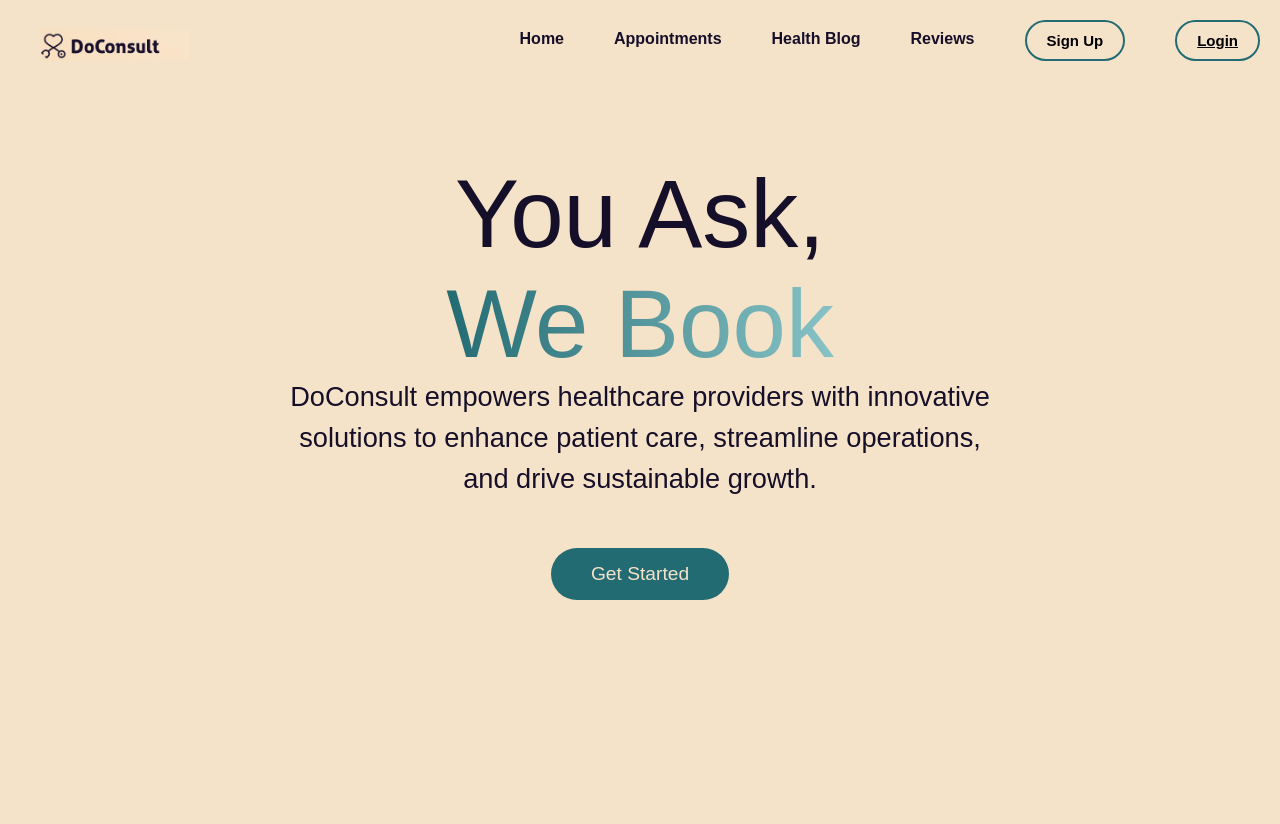
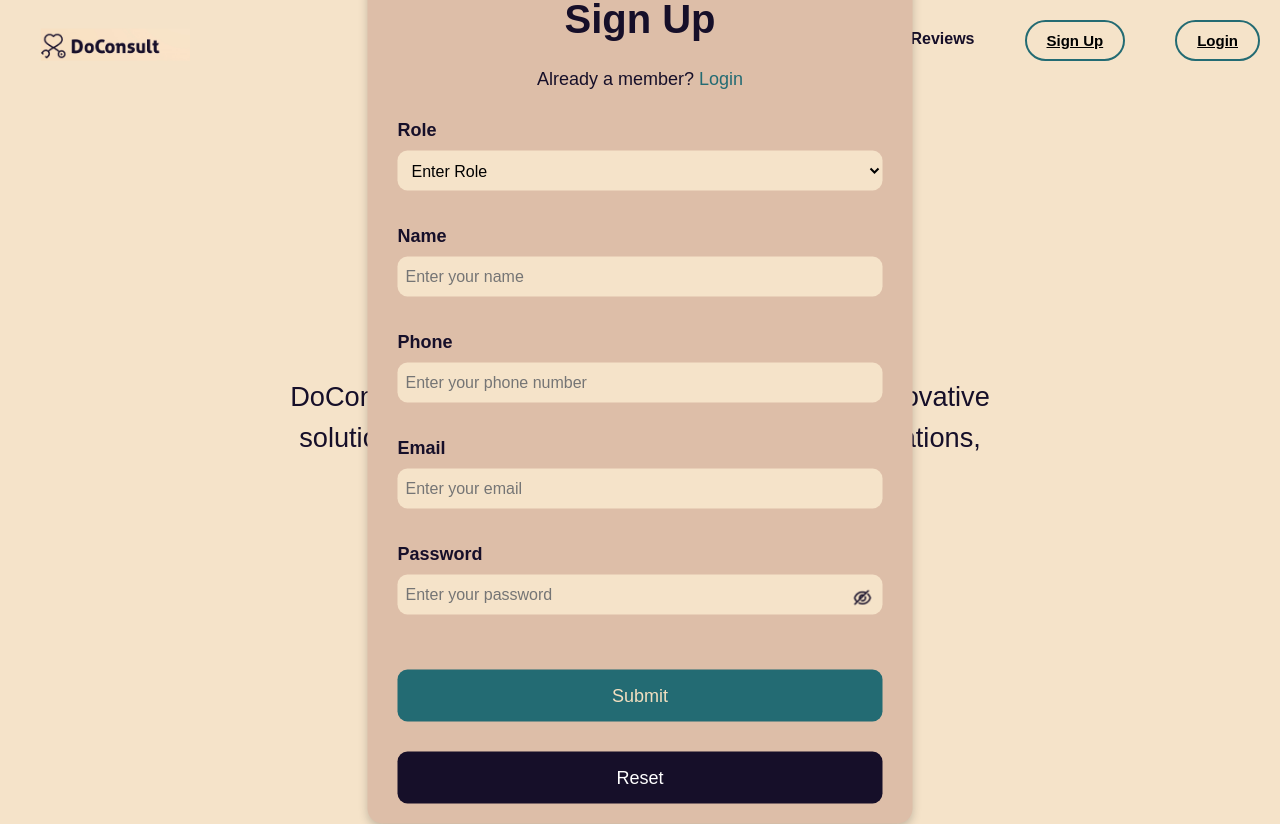
Before and after one commit to nehas28/test_med_app, a React (Create React App) app: page /signup in a window 1280 px wide. Before the commit the page ends 800 px from the top, so only its background shows below. Built offline with nearby package versions, Linux system fonts and the light colour scheme.

Commit message:
added changes

```diff
--- a/src/App.js
+++ b/src/App.js
@@ -2,6 +2,7 @@ import React from 'react';
 import { BrowserRouter, Routes, Route } from "react-router-dom";
 import Navbar from './Components/Navbar/Navbar';
 import Login from './Components/Login/Login'; // Import the Login component
+import Sign_Up from './Components/Sign_Up/Sign_Up'; // Import the Sign Up component
 
 function App() {
     return (
@@ -15,6 +16,10 @@ function App() {
                 <Routes>
                     {/* Define a Route for the Login page */}
                     <Route path="/login" element={<Login />} />
+
+                    {/* Define a Route for the Sign Up page */}
+                    <Route path="/signup" element={<Sign_Up />} />
+
                     {/* Add other Routes for additional pages here */}
                 </Routes>
             </BrowserRouter>
--- a/src/Components/Navbar/Navbar.js
+++ b/src/Components/Navbar/Navbar.js
@@ -14,8 +14,11 @@ const Navbar = () => {
         <span>Appointments</span>
         <span>Health Blog</span>
         <span>Reviews</span>
-        <button className="nav-btn">Sign Up</button>
-        {/* Replace Login button with a Link */}
+
+        {/* Link to Sign Up */}
+        <Link to="/signup" className="nav-btn">Sign Up</Link>
+
+        {/* Link to Login */}
         <Link to="/login" className="nav-btn">Login</Link>
       </div>
       <div className="headline">
--- a/src/Components/Sign_Up/Sign_Up.css
+++ b/src/Components/Sign_Up/Sign_Up.css
@@ -1,61 +1,38 @@
-/* General styling */
-body {
-    font-family: 'Kumbh Sans', sans-serif;
-    margin: 0;
-    padding: 0;
-    background-color: #160F29; /* Dimmed background */
-    display: flex;
-    align-items: center;
-    justify-content: center;
-    height: 100vh;
-    overflow: hidden;
-}
-
-/* Modal container for the form */
-.modal-container {
-    position: fixed;
-    top: 50%;
-    left: 50%;
-    transform: translate(-50%, -50%);
-    background-color: #DDBEA8;
-    width: 400px; /* Adjust width as needed */
-    padding: 30px;
-    border-radius: 15px;
-    box-shadow: 0px 4px 15px rgba(0, 0, 0, 0.3);
-    z-index: 1000; /* Ensures it appears above other elements */
-}
-
-/* Overlay background */
-.overlay {
-    position: fixed;
-    top: 0;
-    left: 0;
-    width: 100%;
-    height: 100%;
-    background-color: rgba(0, 0, 0, 0.7); /* Dim background */
-    z-index: 999; /* Below the modal container */
+/* Container for the form */
+.form-container {
+    width: 485px;
+    height: auto; /* Adjusts height to content */
+    position: absolute;
+    top: 50%; /* Centers the container vertically */
+    left: 50%; /* Centers the container horizontally */
+    transform: translate(-50%, -50%); /* Adjusts to truly center the container */
+    background: #DDBEA8; /* Background color for the container */
+    padding: 20px 30px; /* Adds padding inside the container */
+    font-family: 'Kumbh Sans', sans-serif; /* Applied Kumbh Sans font */
+    border-radius: 15px; /* Rounded corners */
+    box-shadow: 0px 4px 10px rgba(0, 0, 0, 0.2); /* Subtle shadow */
 }
 
 /* Title of the form */
 .form-title {
     text-align: center;
     color: #160F29;
-    font-size: 24px;
+    font-size: 40px;
     font-weight: 700;
-    margin-bottom: 20px;
+    margin-bottom: 27px;
 }
 
 /* Login info */
 .login-info {
     text-align: center;
     color: #160F29;
-    font-size: 14px;
+    font-size: 18px;
     font-weight: 300;
-    margin-bottom: 20px;
+    margin-bottom: 30px;
 }
 
 .login-link {
-    color: #236B73;
+    color: #236B73; /* Adjust color as needed */
     text-decoration: none;
     cursor: pointer;
 }
@@ -69,34 +46,16 @@ body {
     display: block;
     text-align: left;
     color: #160F29;
-    font-size: 16px;
+    font-size: 18px;
     font-weight: 600;
-    margin-bottom: 8px;
+    margin-bottom: 10px;
 }
 
-/* Input container */
+/* Position the toggle button inside the password field */
 .input-container {
-    position: relative;
+    position: relative; /* Allows positioning of the toggle button inside the container */
     width: 100%;
-    margin-bottom: 20px;
-}
-
-/* Input field styling */
-.input-field {
-    width: 100%;
-    height: 40px;
-    background: #F5E3C9;
-    border-radius: 10px;
-    border: none;
-    padding-left: 10px;
-    font-size: 16px;
-}
-
-/* Dropdown styling */
-select.input-field {
-    -webkit-appearance: none;
-    -moz-appearance: none;
-    appearance: none;
+    margin-bottom: 25px;
 }
 
 /* Toggle password icon styling */
@@ -113,28 +72,41 @@ select.input-field {
     height: 20px;
 }
 
-/* Error message styling */
-.error-message {
-    font-size: 12px;
-    color: red;
-    margin-top: 5px;
-    display: none;
+/* Input field styling */
+.input-field {
+    width: 100%;
+    height: 40px;
+    background: #F5E3C9;
+    border-radius: 10px;
+    border: none;
+    padding-left: 10px;
+    font-size: 16px;
+}
+
+/* Styling for the role dropdown (select) */
+.input-role {
+    width: 100%;   /* Ensure dropdown is same width as input fields */
+    height: 40px;  /* Same height as other input fields */
+    background: #F5E3C9;  /* Same background */
+    border-radius: 10px;   /* Match border radius */
+    border: none;  /* Remove default border */
+    padding-left: 10px;   /* Same padding */
+    font-size: 16px;   /* Same font size */
 }
 
 /* Button styling */
 .submit-container, .reset-container {
     width: 100%;
-    text-align: center;
-    margin-top: 10px;
+    margin-top: 20px;
 }
 
 .submit-btn, .reset-btn {
-    width: 120px;
-    height: 40px;
+    width: 100%;
+    height: 52px;
     background: #236B73;
     border-radius: 10px;
     color: #F3DFC0;
-    font-size: 16px;
+    font-size: 18px;
     font-weight: 500;
     border: none;
     cursor: pointer;
@@ -151,12 +123,43 @@ select.input-field {
 }
 
 .reset-btn:hover {
-    background: #236B73;
-    color: #F3DFC0;
+    background: #236B73; /* Matches the submit button's default color */
+    color: #F3DFC0; /* Ensures consistent text color */
 }
 
 
+/* Specific field styles */
+.role-label {
+    margin-top: 40px;
+}
 
-.modal-container {
-    animation: fadeIn 0.3s ease-in-out;
+.name-label,
+.phone-label,
+.email-label,
+.password-label {
+    margin-top: 40px;
 }
+
+.input-role, .input-name, .input-phone, .input-email, .input-password {
+    margin-top: 10px;  /* Increased space between input field and label */
+}
+
+/* Additional specific styling for form components */
+input[type="text"], input[type="email"], input[type="password"], input[type="tel"] {
+    font-size: 16px;
+    padding: 8px;
+    border-radius: 10px;
+    border: none;
+    width: 100%;
+    background-color: #F5E3C9;
+}
+/* Spacing between elements */
+.margin-top {
+    margin-top: 20px;
+}
+
+.error-message {
+    font-size: 12px;
+    color: red;
+    margin-top: 5px;
+}
--- a/src/Components/Sign_Up/Sign_Up.html
+++ b/src/Components/Sign_Up/Sign_Up.html
@@ -7,8 +7,6 @@
     <link rel="stylesheet" href="Sign_Up.css">
 </head>
 <body>
-    <div class="overlay"></div> <!-- Overlay background -->
-    <div class="modal-container">
     <form id="signup-form" class="form-container">
         <div class="form-title">Sign Up</div>
         <div class="login-info">
@@ -55,14 +53,16 @@
             <span id="password-error" class="error-message" style="color: red; display: none;">Password must be max 25 characters, contain at least one special character, and one number.</span>
         </div>
 
+        <!-- Submit Button -->
         <div class="submit-container">
             <button type="submit" class="submit-btn">Submit</button>
         </div>
+
+        <!-- Reset Button -->
         <div class="reset-container">
             <button type="reset" class="reset-btn" onclick="resetForm()">Reset</button>
         </div>
     </form>
-    </div>
     <script src="Sign_Up.js"></script>
 </body>
 </html>
--- a/src/Components/Sign_Up/Sign_Up.js
+++ b/src/Components/Sign_Up/Sign_Up.js
@@ -1,68 +1,22 @@
-import React from 'react';
-import './Sign_Up.css';  // Import the CSS file
+import React, { useState } from 'react';
+import './Sign_Up.css';
+import mageEyeOn from './suImages/ri_eye-line.png';
+import mageEyeOff from './suImages/mage_eye-off.png';
 
-const SignIn = () => {
-    // Toggle Password Visibility Function
+const SignUp = () => {
+    const [showPassword, setShowPassword] = useState(false);
+
     const togglePassword = () => {
-        const passwordField = document.getElementById("password");
-        const toggleIcon = document.getElementById("toggle-icon");
-
-        if (passwordField.type === "password") {
-            passwordField.type = "text";
-            toggleIcon.src = "suImages/ri_eye-line.png";
-        } else {
-            passwordField.type = "password";
-            toggleIcon.src = "suImages/mage_eye-off.png";
-        }
+        setShowPassword((prev) => !prev); // Toggle the state
     };
 
-    // Validate Phone Number Function
-    const validatePhoneNumber = () => {
-        const phoneField = document.getElementById("phone");
-        const phoneError = document.getElementById("phone-error");
-        const phoneRegex = /^\d{3}-\d{3}-\d{4}$/;
-
-        if (!phoneRegex.test(phoneField.value)) {
-            phoneError.style.display = "block";
-            phoneField.style.borderColor = "red";
-            return false;
-        } else {
-            phoneError.style.display = "none";
-            phoneField.style.borderColor = "green";
-            return true;
-        }
-    };
-
-    // Validate Password Function
-    const validatePassword = () => {
-        const passwordField = document.getElementById("password");
-        const passwordError = document.getElementById("password-error");
-        const passwordRegex = /^(?=.*[0-9])(?=.*[!@#$%^&*])[A-Za-z0-9!@#$%^&*]{1,25}$/;
-
-        if (!passwordRegex.test(passwordField.value)) {
-            passwordError.style.display = "block";
-            passwordField.style.borderColor = "red";
-            return false;
-        } else {
-            passwordError.style.display = "none";
-            passwordField.style.borderColor = "green";
-            return true;
-        }
-    };
-
-    // Reset Form Function
     const resetForm = () => {
-        const form = document.getElementById("signup-form");
-        form.reset(); // Reset all input fields
-
-        // Clear custom error messages and styles
-        document.getElementById("phone-error").style.display = "none";
-        document.getElementById("password-error").style.display = "none";
-        document.getElementById("phone").style.borderColor = "";
-        document.getElementById("password").style.borderColor = "";
+        document.getElementById('signup-form').reset();
+        setShowPassword(false); // Reset the password visibility state
     };
 
     return (
+        <div>
             <form id="signup-form" className="form-container">
                 <div className="form-title">Sign Up</div>
                 <div className="login-info">
@@ -84,46 +38,92 @@ const SignIn = () => {
                 {/* Name Field */}
                 <label htmlFor="name" className="form-label">Name</label>
                 <div className="input-container">
-                <input type="text" id="name" name="name" className="input-field" placeholder="Enter your name" />
+                    <input
+                        type="text"
+                        id="name"
+                        name="name"
+                        className="input-field"
+                        placeholder="Enter your name"
+                    />
                 </div>
 
+                {/* Phone Field */}
                 <label htmlFor="phone" className="form-label">Phone</label>
                 <div className="input-container">
-                <input type="text" id="phone" name="phone" className="input-field" placeholder="Enter your phone number" />
-                <span id="phone-error" className="error-message" style={{ color: 'red', display: 'none' }}>
-                    Invalid phone number format. Use ###-###-####
+                    <input
+                        type="text"
+                        id="phone"
+                        name="phone"
+                        className="input-field"
+                        placeholder="Enter your phone number"
+                    />
+                    <span
+                        id="phone-error"
+                        className="error-message"
+                        style={{ color: 'red', display: 'none' }}
+                    >
+                        Invalid phone number format. Use ###-###-####.
                     </span>
                 </div>
 
                 {/* Email Field */}
                 <label htmlFor="email" className="form-label">Email</label>
                 <div className="input-container">
-                <input type="email" id="email" name="email" className="input-field" placeholder="Enter your email" />
+                    <input
+                        type="email"
+                        id="email"
+                        name="email"
+                        className="input-field"
+                        placeholder="Enter your email"
+                    />
                 </div>
 
                 {/* Password Field */}
                 <label htmlFor="password" className="form-label">Password</label>
                 <div className="input-container">
-                <input type="password" id="password" name="password" className="input-field" placeholder="Enter your password" />
+                    <input
+                        type={showPassword ? 'text' : 'password'}
+                        id="password"
+                        name="password"
+                        className="input-field"
+                        placeholder="Enter your password"
+                    />
                     <span className="toggle-password" onClick={togglePassword}>
-                    <img id="toggle-icon" src="suImages/mage_eye-off.png" alt="Toggle Password Visibility" />
+                        <img
+                            id="toggle-icon"
+                            src={showPassword ? mageEyeOn : mageEyeOff}
+                            alt="Toggle Password Visibility"
+                        />
                     </span>
-                <span id="password-error" className="error-message" style={{ color: 'red', display: 'none' }}>
+                    <span
+                        id="password-error"
+                        className="error-message"
+                        style={{ color: 'red', display: 'none' }}
+                    >
                         Password must be max 25 characters, contain at least one special character, and one number.
                     </span>
                 </div>
 
                 {/* Submit Button */}
                 <div className="submit-container">
-                <button type="submit" className="submit-btn">Submit</button>
+                    <button type="submit" className="submit-btn">
+                        Submit
+                    </button>
                 </div>
 
                 {/* Reset Button */}
                 <div className="reset-container">
-                <button type="reset" className="reset-btn" onClick={resetForm}>Reset</button>
+                    <button
+                        type="reset"
+                        className="reset-btn"
+                        onClick={resetForm}
+                    >
+                        Reset
+                    </button>
                 </div>
             </form>
+        </div>
     );
 };
 
-export default SignIn;
+export default SignUp;
```
Lines whose indentation alone changed are shown as unchanged.
